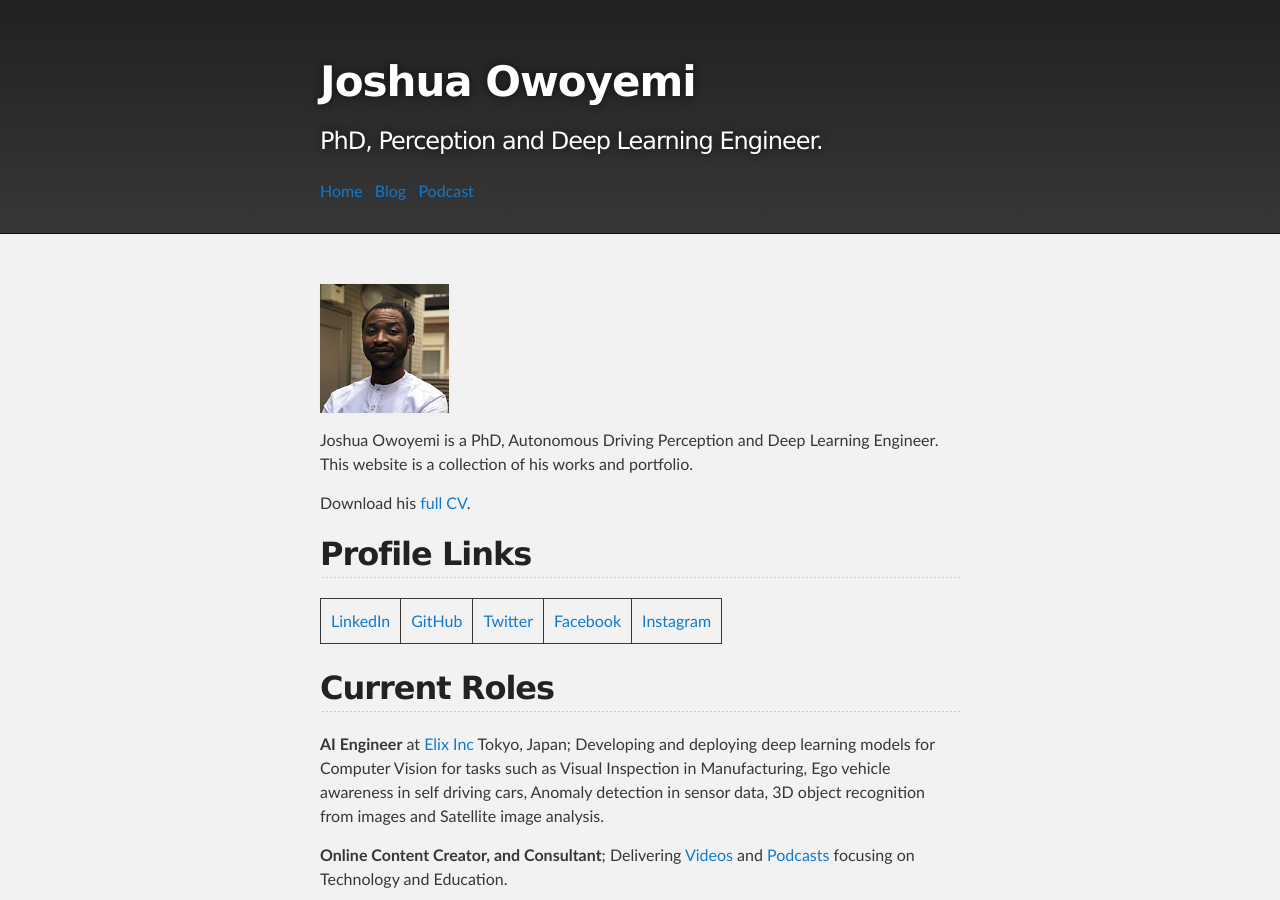
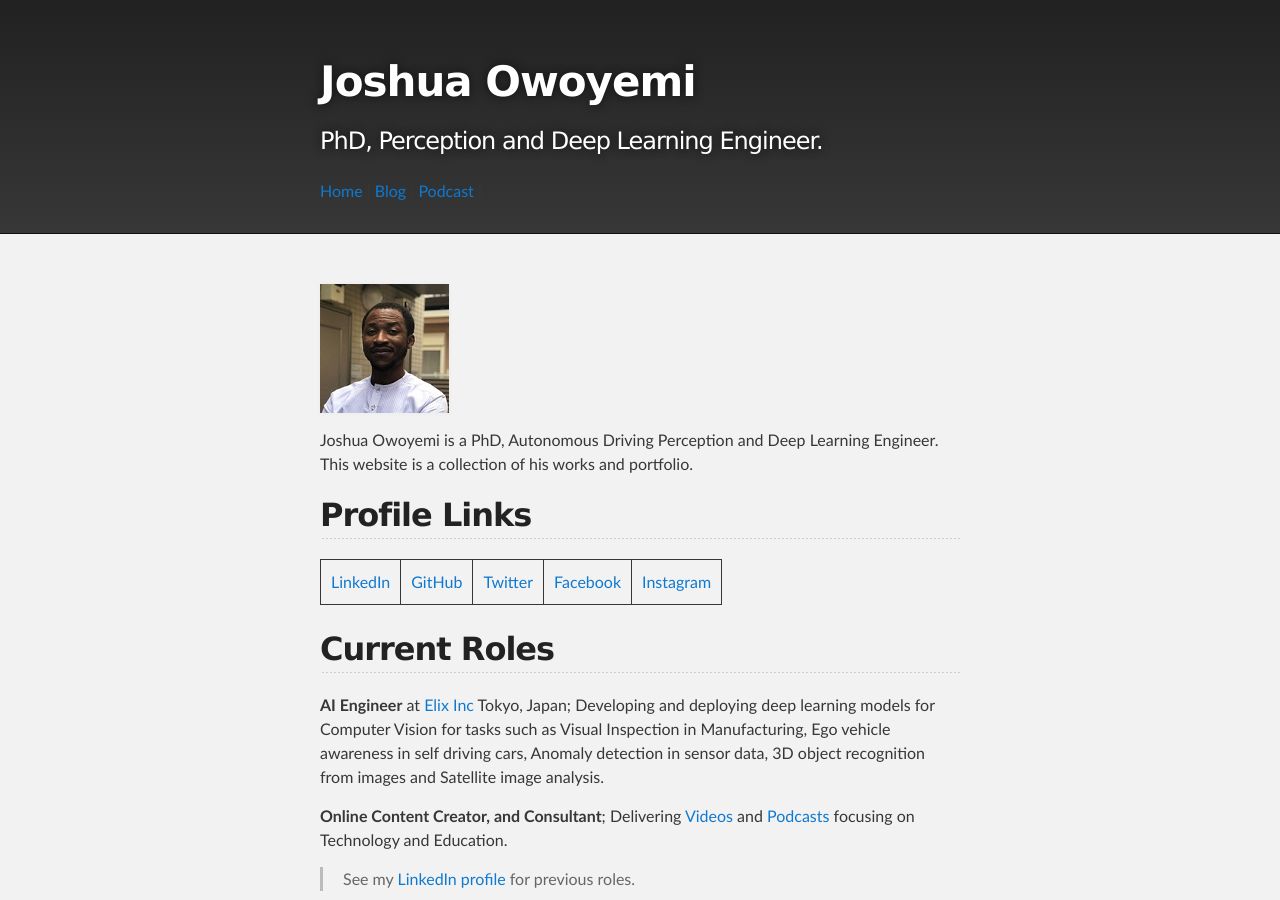
Before and after one commit to toluwajosh/toluwajosh.github.io, a Jekyll site: the page built from index.md, in a window 1280 px wide and 900 px high. Built offline with Jekyll 4.4.1, drawn with Linux system fonts in a browser that asks for light colours.

Commit message:
commented out cv link

```diff
--- a/index.md
+++ b/index.md
@@ -6,7 +6,7 @@
 
 Joshua Owoyemi is a PhD, Autonomous Driving Perception and Deep Learning Engineer. This website is a collection of his works and portfolio.
 
-Download his [full CV](media/joshua_owoyemi_full_cv.pdf){:target="_blank"}.
+<!-- Download his [full CV](media/joshua_owoyemi_full_cv.pdf){:target="_blank"}. -->
 
 ## Profile Links
 
```
